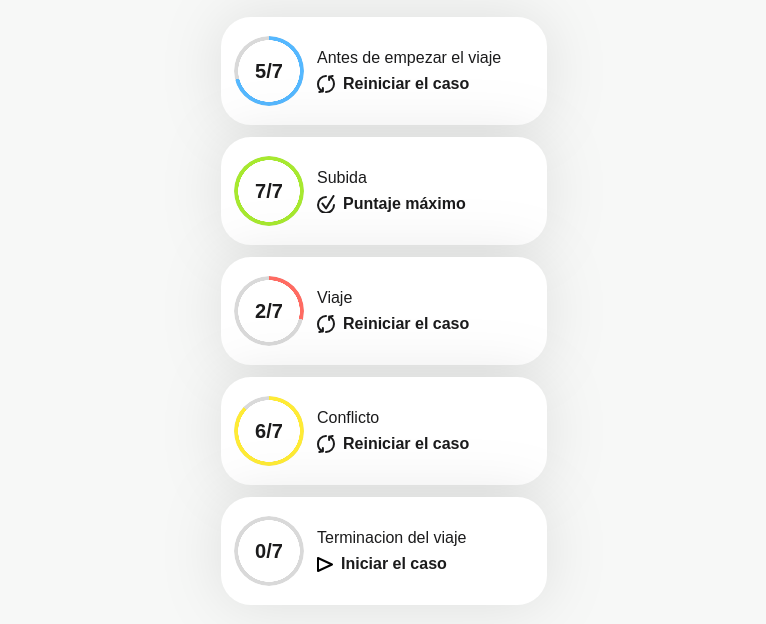
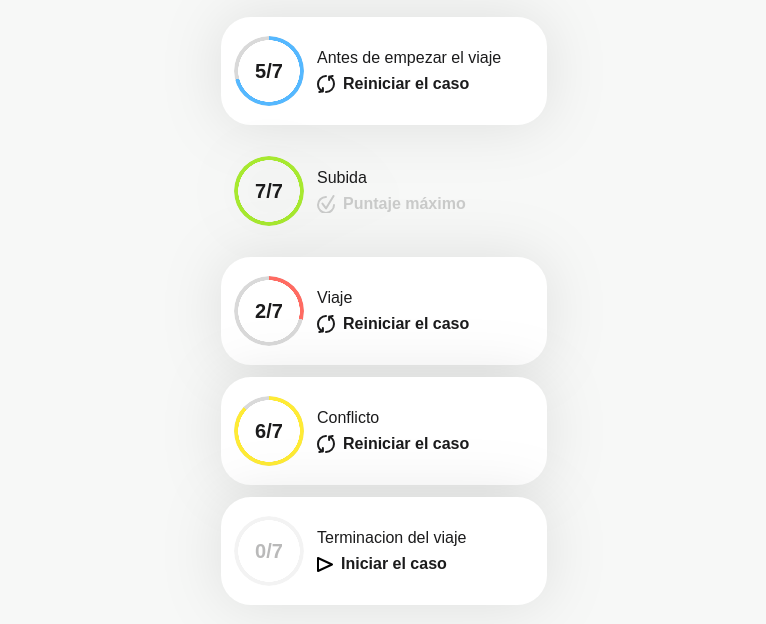
Before and after one commit to nstmld/inDrive, a plain HTML site: page dashboard.html in a window 1280 px wide. Shown: the part 78-702 px from the top of the page, without its empty margins (256-1022 px from the left). Drawn offline with Linux system fonts and the light colour scheme.

Commit message:
the last

```diff
--- a/css/style.css
+++ b/css/style.css
@@ -176,6 +176,10 @@
     height: 18px;
 }
 
+.button--done {
+    opacity: .2;
+}
+
 
 
 /*----------- Test result description (footer) -----------*/
@@ -243,3 +247,11 @@
     align-items: flex-start;
     gap: 8px;
 }
+
+.test--disable {
+    background-color: #0000;
+}
+
+.test-result--new {
+    opacity: .3;
+}
```
